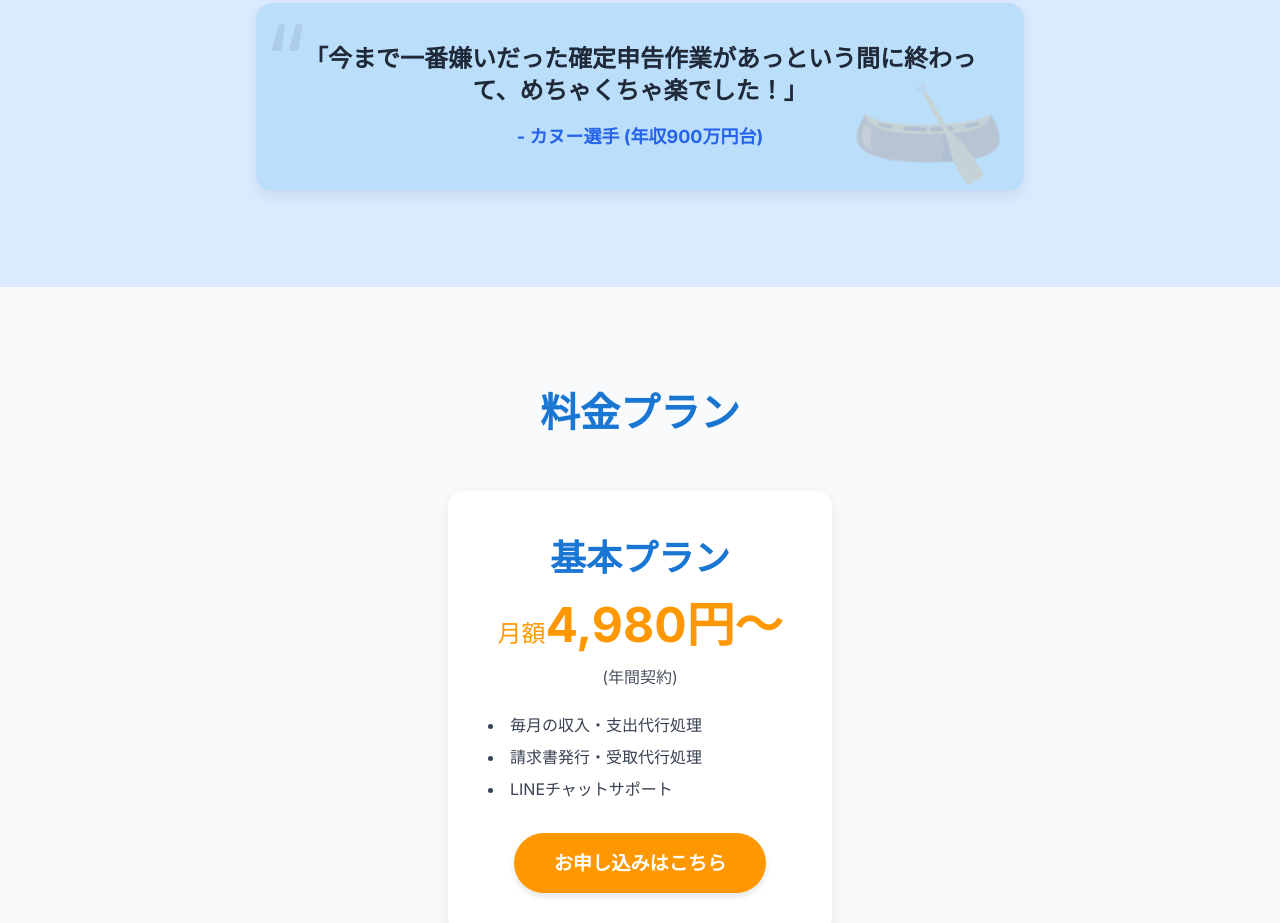
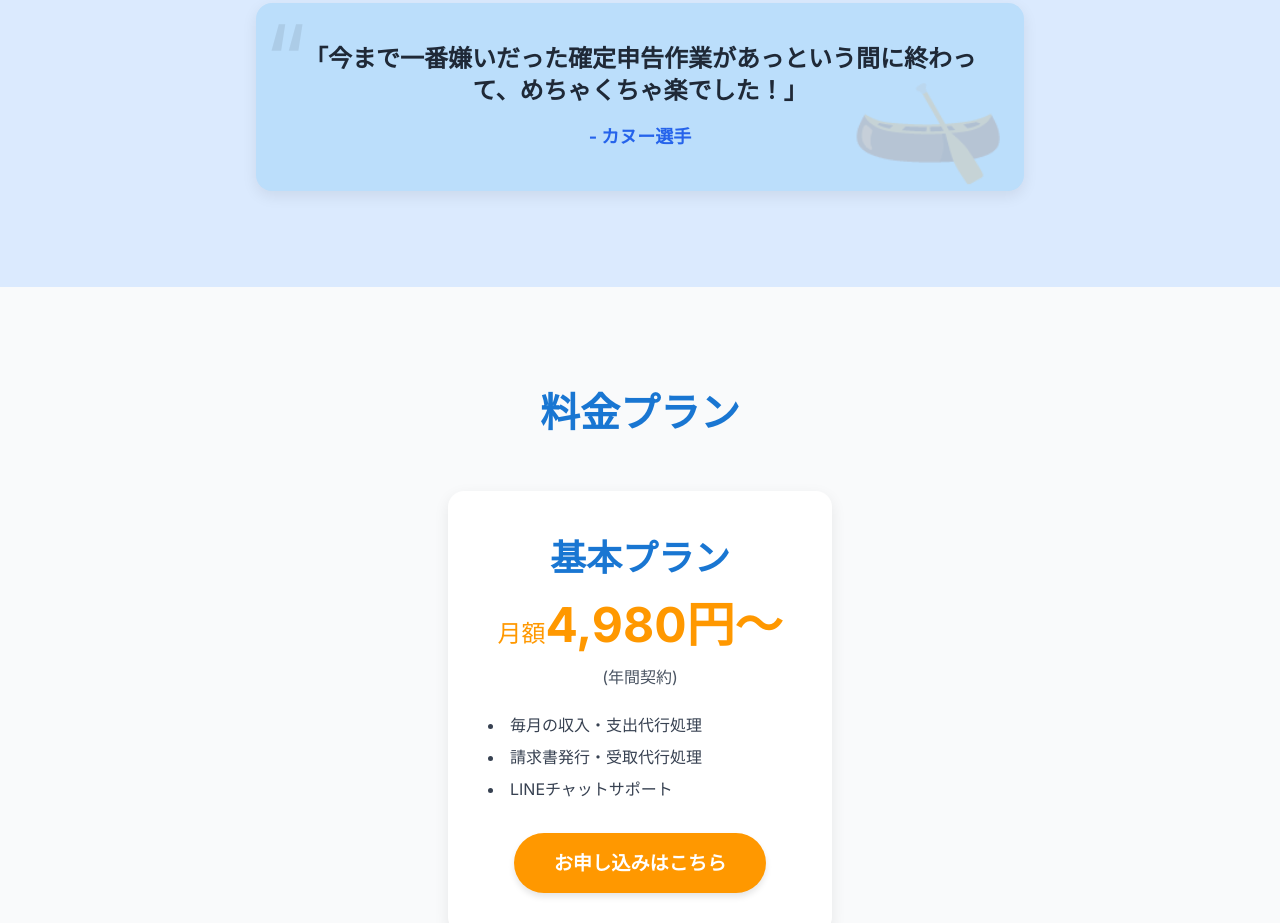
Before and after one commit to FreshSports/freshsports.github.io, a plain HTML site: page index.html in a window 1280 px wide. Shown: the part 2598-3521 px from the top of the page. Drawn offline with nearby package versions, Linux system fonts and the light colour scheme.

Commit message:
Update index.html

```diff
--- a/index.html
+++ b/index.html
@@ -322,7 +322,7 @@
                 <p class="text-xl md:text-2xl font-semibold text-gray-800 mb-4 relative z-10">
                     「今まで一番嫌いだった確定申告作業があっという間に終わって、めちゃくちゃ楽でした！」
                 </p>
-                <p class="text-lg font-bold text-blue-600 relative z-10">- カヌー選手 (年収900万円台)</p>
+                <p class="text-lg font-bold text-blue-600 relative z-10">- カヌー選手</p>
                 <div class="customer-voice-canoe">🛶</div>
             </div>
         </div>
```
